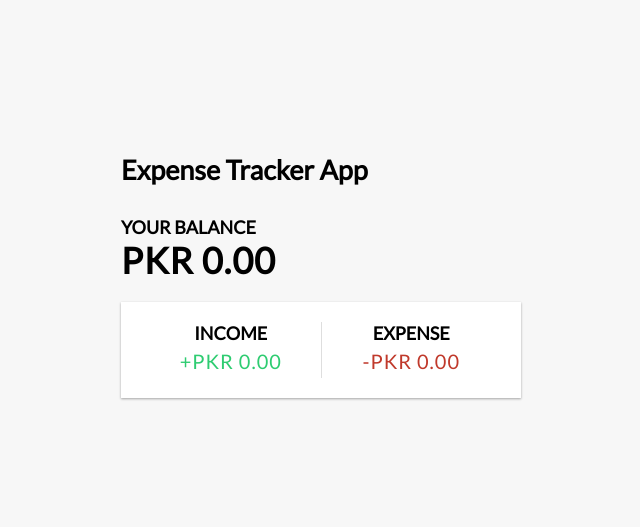
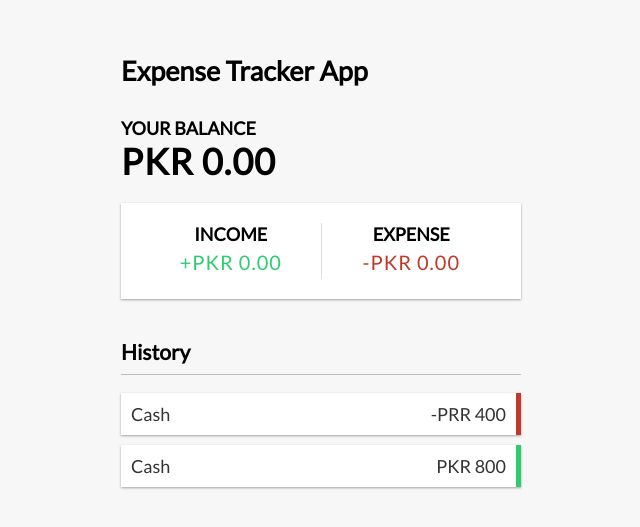
Before and after one commit to anisulislam10/vue-expense-tracker-app, a Vue app: page / in a window 1280 px wide. Shown: the part 121-648 px from the top of the page, without its empty margins (319-959 px from the left). Built offline with nearby package versions, Linux system fonts and the light colour scheme.

Commit message:
called component

```diff
--- a/src/App.vue
+++ b/src/App.vue
@@ -3,6 +3,7 @@
   <div class="container">
     <Balance/>
     <IncomeExpenses/>
+    <TransactionList/>
 
   </div>
   </template>
@@ -10,6 +11,9 @@
 import Header from './components/Header.vue'
 import Balance from './components/Balance.vue'
 import IncomeExpenses from './components/IncomeExpenses.vue'
+import TransactionList from './components/TransactionList.vue'
+
+
 
 
 export default{
@@ -17,6 +21,7 @@ export default{
     Header,
     Balance,
     IncomeExpenses,
+    TransactionList,
   }
 }
 </script>
```
